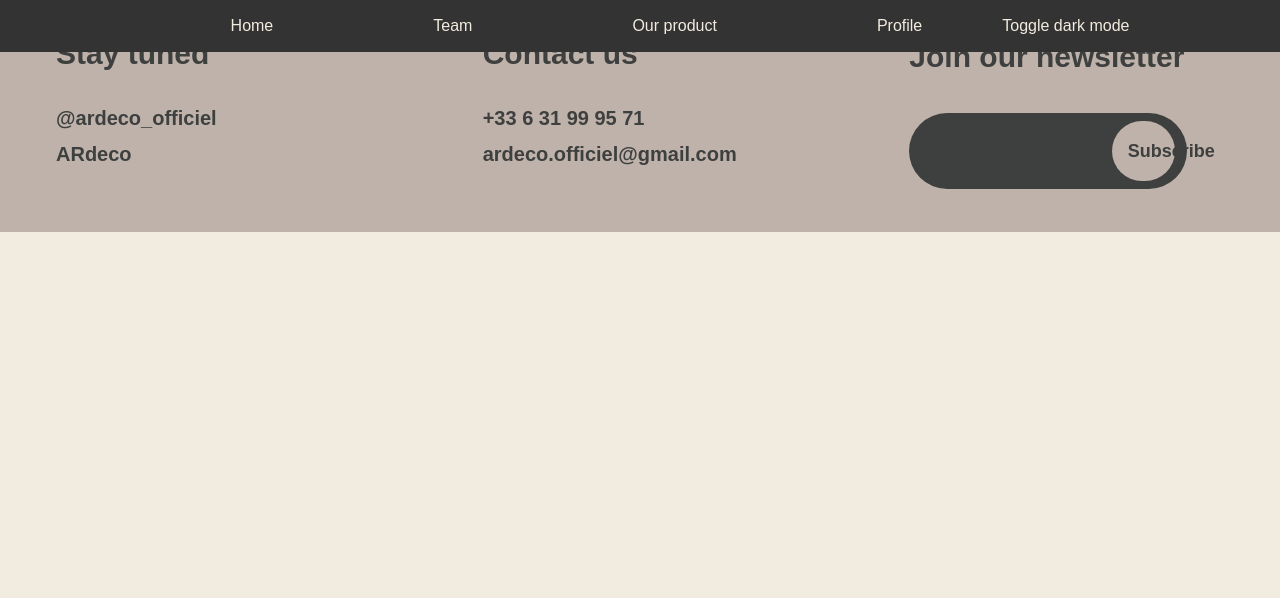
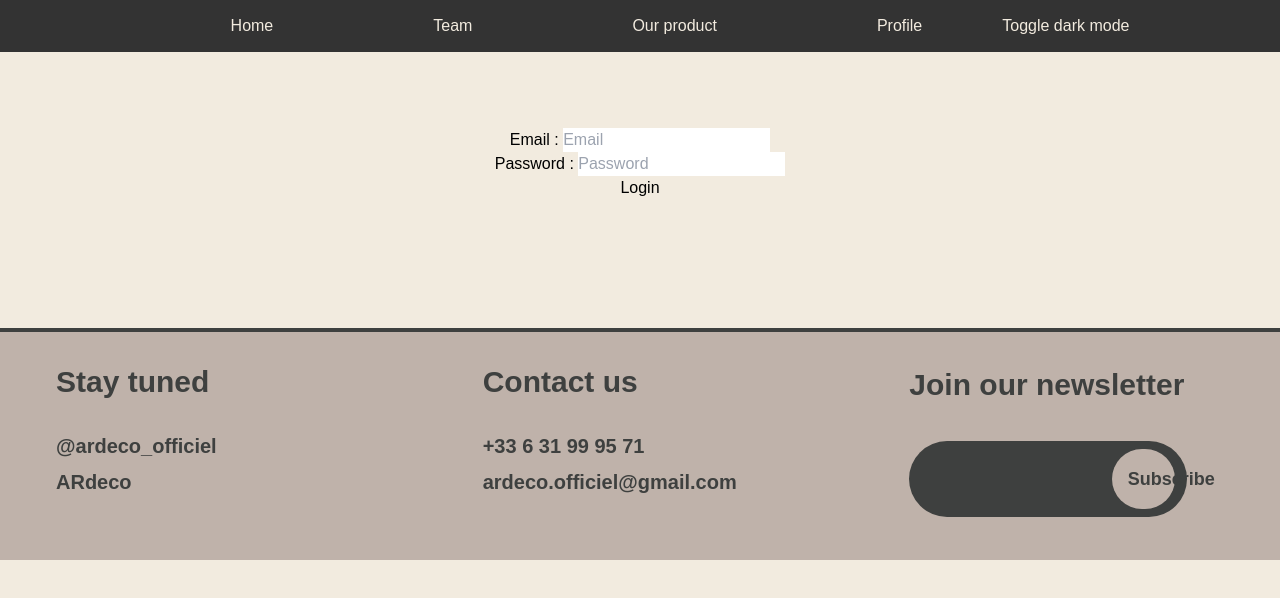
Before and after one commit to LemonieOff/ARDeco-web, a Nuxt app: page /login in a window 1280 px wide. Shown: the top 598 px of the page. Built offline with nearby package versions, Linux system fonts and the light colour scheme; a web font is replaced by a local one.

Commit message:
Login page

```diff
--- /dev/null
+++ b/pages/login.vue
@@ -0,0 +1,95 @@
+<script setup>
+const login = async () => {
+    const email_field = document.getElementById("email").value;
+    const password_field = document.getElementById("password").value;
+
+    const response = await fetch('https://api.ardeco.app/login', {
+        method: 'POST',
+        headers: {
+            'Content-Type': 'application/json'
+        },
+        body: JSON.stringify({email: email_field, password: password_field, deleted: false})
+    });
+
+    const result = await response.json();
+    console.log(result);
+
+    const email_errors = document.getElementById("email_errors");
+    const password_errors = document.getElementById("password_errors");
+    const general_errors = document.getElementById("general_errors");
+    const general_success = document.getElementById("general_success");
+    email_errors.innerHTML = "";
+    password_errors.innerHTML = "";
+    general_errors.innerHTML = "";
+    general_success.innerHTML = "";
+
+    if (result.status === "OK") {
+        console.log("success");
+        const li = document.createElement("li");
+        li.innerHTML = result.description;
+        general_success.appendChild(li);
+    } else {
+        console.log("fail");
+        if (Array.isArray(result.message)) {
+            result.message.forEach(error => {
+                const li = document.createElement("li");
+                li.innerHTML = error;
+
+                const split = error.split(" ");
+                if (split[0] === "email") {
+                    email_errors.appendChild(li);
+                } else if (split[0] === "password") {
+                    password_errors.appendChild(li);
+                } else {
+                    general_errors.appendChild(li);
+                }
+            });
+        } else if (response.statusCode === 500 && result.message) {
+            const li = document.createElement("li");
+            li.innerHTML = result.message;
+            general_errors.appendChild(li);
+        } else {
+            const li = document.createElement("li");
+            li.innerHTML = result.message;
+            general_errors.appendChild(li);
+        }
+    }
+}
+</script>
+
+<template>
+    <div class="login-form">
+        <div id="email_section">
+            <label for="email">Email : </label><input type="text" id="email" name="email" placeholder="Email">
+            <ul id="email_errors" class="login-error"></ul>
+        </div>
+        <div id="password_section">
+            <label for="password">Password : </label><input type="password" id="password" name="password"
+                                                            placeholder="Password">
+            <ul id="password_errors" class="login-error"></ul>
+        </div>
+        <div id="general_section">
+            <ul id="general_errors" class="login-error"></ul>
+            <ul id="general_success" class="login-success"></ul>
+        </div>
+        <button @click="login">Login</button>
+    </div>
+</template>
+
+<style scoped lang="scss">
+.login-form {
+    display: flex;
+    flex-direction: column;
+    align-items: center;
+    justify-content: center;
+    margin: 10% 0;
+}
+
+.login-error {
+    color: red;
+}
+
+.login-success {
+    color: green;
+}
+</style>
```
Also changed, not shown: 2 other files (tests, documents, lock files or other folders).
